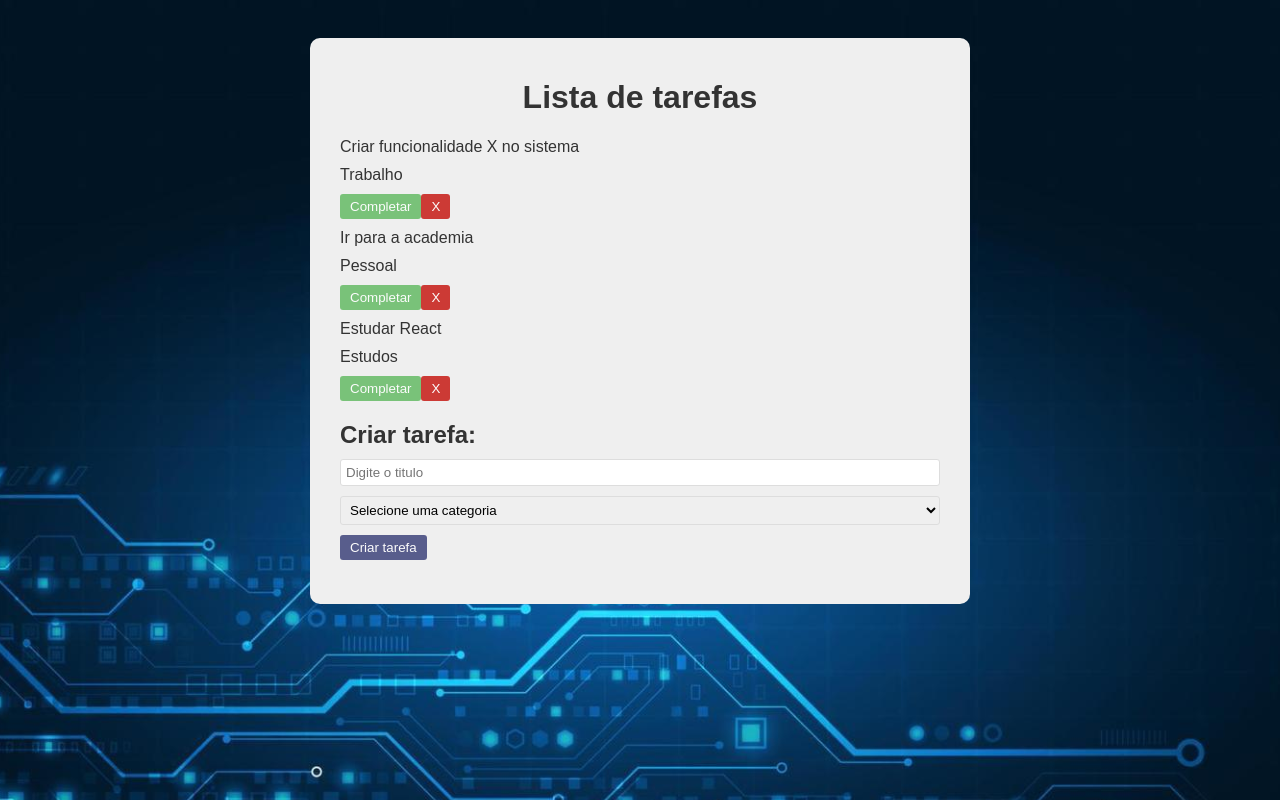
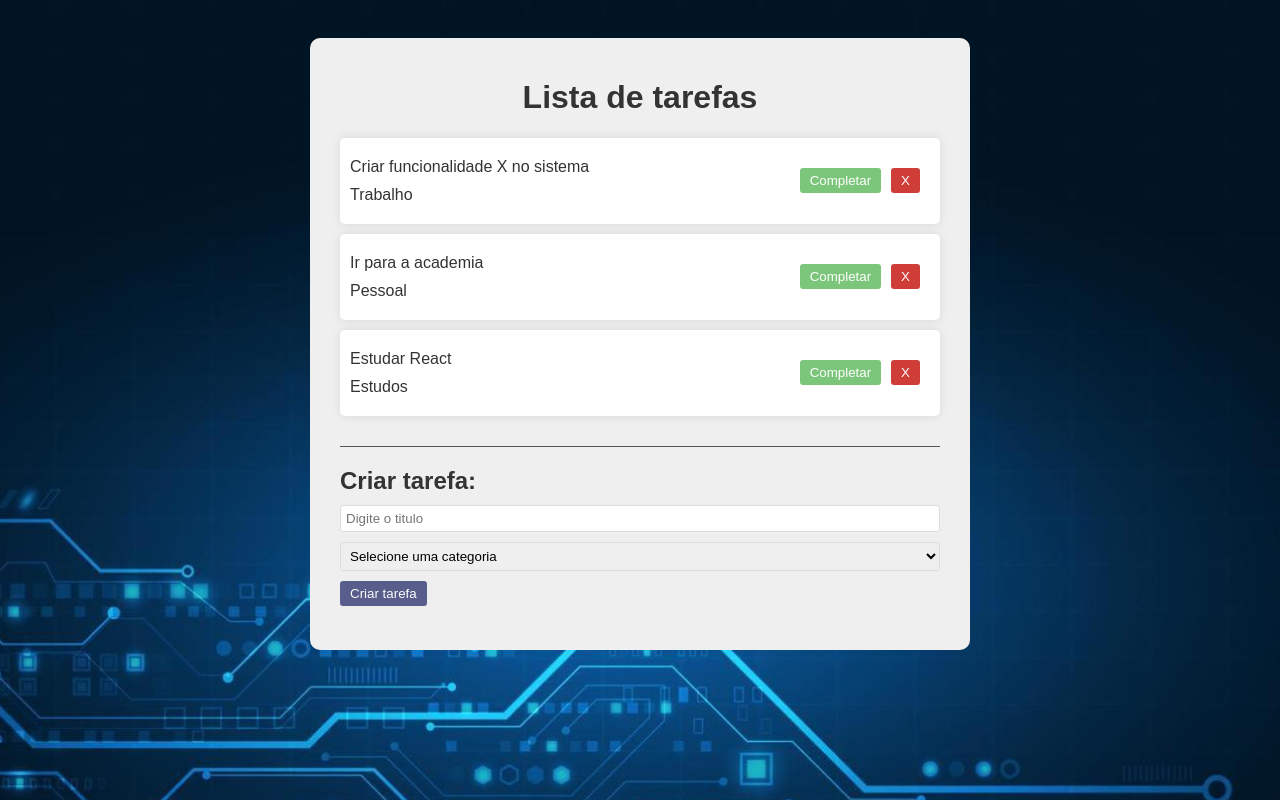
Before and after one commit to eduardobnhr/Todolist-react, a React (Vite) app in the folder todo/: page / in a window 1280 px wide. Shown: the top 800 px of the page. Built offline with nearby package versions, Linux system fonts and the light colour scheme.

Commit message:
finished layout and adding features

```diff
--- a/todo/src/App.css
+++ b/todo/src/App.css
@@ -32,6 +32,7 @@ button{
   background-color: #333974;
   color: #fff;
   padding: 5px 10px;
+  margin-right: 10px;
   border: none;
   border-radius: 3px;
   cursor: pointer;
@@ -40,6 +41,22 @@ button{
 }
 button:hover{
   opacity: 1;
+}
+.todo-list{
+  margin-bottom: 20px;
+  padding-bottom: 20px;
+  border-bottom: 1px solid #555;
+}
+
+.todo{
+  background-color: #fff;
+  box-shadow: 0 0 10px rgba(0, 0, 0, 0.1);
+  padding: 10px;
+  margin-bottom: 10px;
+  border-radius: 5px;
+  display: flex;
+  justify-content: space-between;
+  align-items: center;
 }
 
 .complete{
--- a/todo/src/App.jsx
+++ b/todo/src/App.jsx
@@ -41,7 +41,7 @@ function App() {
           <Todo key={todo.id} todo={todo} />
         ))}
       </div>
-      <TodoForm />
+      <TodoForm addTodo={addTodo}/>
     </div>
   );
 
--- a/todo/src/components/TodoForm.jsx
+++ b/todo/src/components/TodoForm.jsx
@@ -1,6 +1,6 @@
 import { useState } from 'react';
 
-function TodoForm() {
+function TodoForm({addTodo}) {
 
     const [value, setValue] = useState("");
     const [category, setCategory] = useState("");
@@ -8,13 +8,12 @@ function TodoForm() {
     const handleSubmit = (e) => {
       e.preventDefault();
       if(!value ||category)return;
+        addTodo(value, category)
         //adicionar todo
         setValue("");
         setCategory("");
         //limpar os campos
     };
-
-
   return (
   <div className="todo-form">
     <h2>Criar tarefa: </h2>
```
